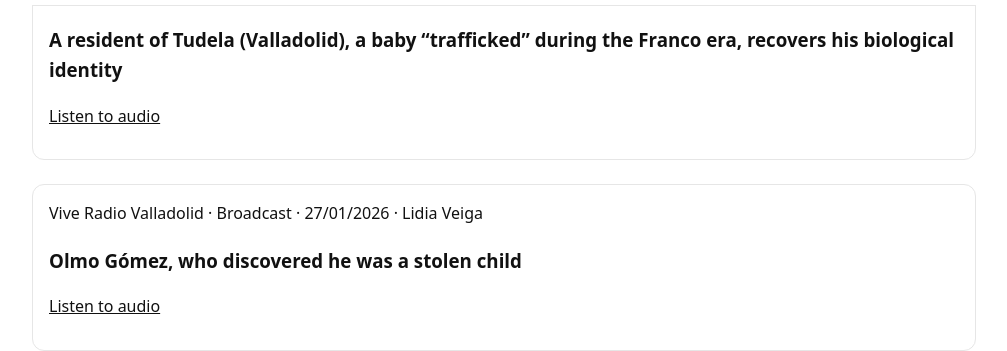
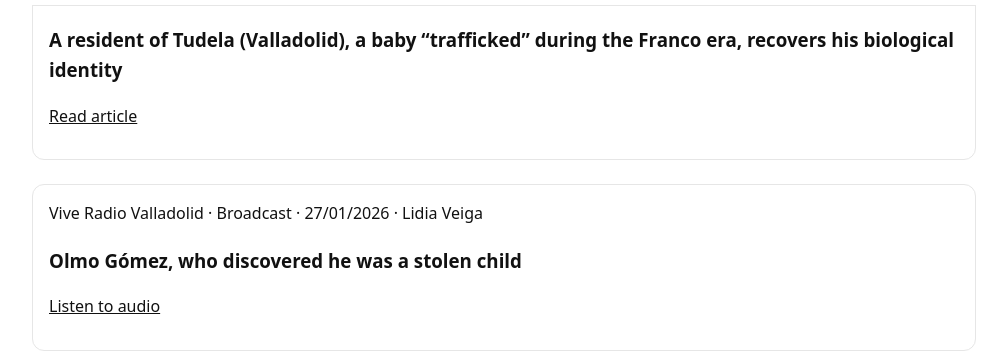
Before and after one commit to olmogaldaz/olmogaldaz.github.io, a Jekyll site: the page built from en/press/media/index.html, in a window 1280 px wide and 900 px high, scrolled down 1155 px. Shown: the part 155-506 px from the top of the window, without its empty margins (136-1143 px from the left). Built offline with Jekyll 4.4.1, drawn with Linux system fonts in a browser that asks for light colours.

Commit message:
Update index.html

```diff
--- a/en/press/media/index.html
+++ b/en/press/media/index.html
@@ -81,8 +81,8 @@ description: Complete press dossier with articles, interviews and media coverage
         A resident of Tudela (Valladolid), a baby “trafficked” during the Franco era, recovers his biological identity
       </h3>
       <p>
-        <a href="https://cadenaser.com/castillayleon/2026/01/20/un-vecino-tudela-valladolid-bebe-traficado-epoca-franquista-recupera-identidad-biologica-radio-valladolid/" target="_blank" rel="noopener noreferrer">
-          Listen to audio
+        <a href="https://cadenaser.com/castillayleon/2026/01/20/un-vecino-de-tudela-valladolid-bebe-traficado-en-la-epoca-franquista-recupera-su-identidad-biologica-radio-valladolid/" target="_blank" rel="noopener noreferrer">
+          Read article
         </a>
       </p>
     </div>
```
